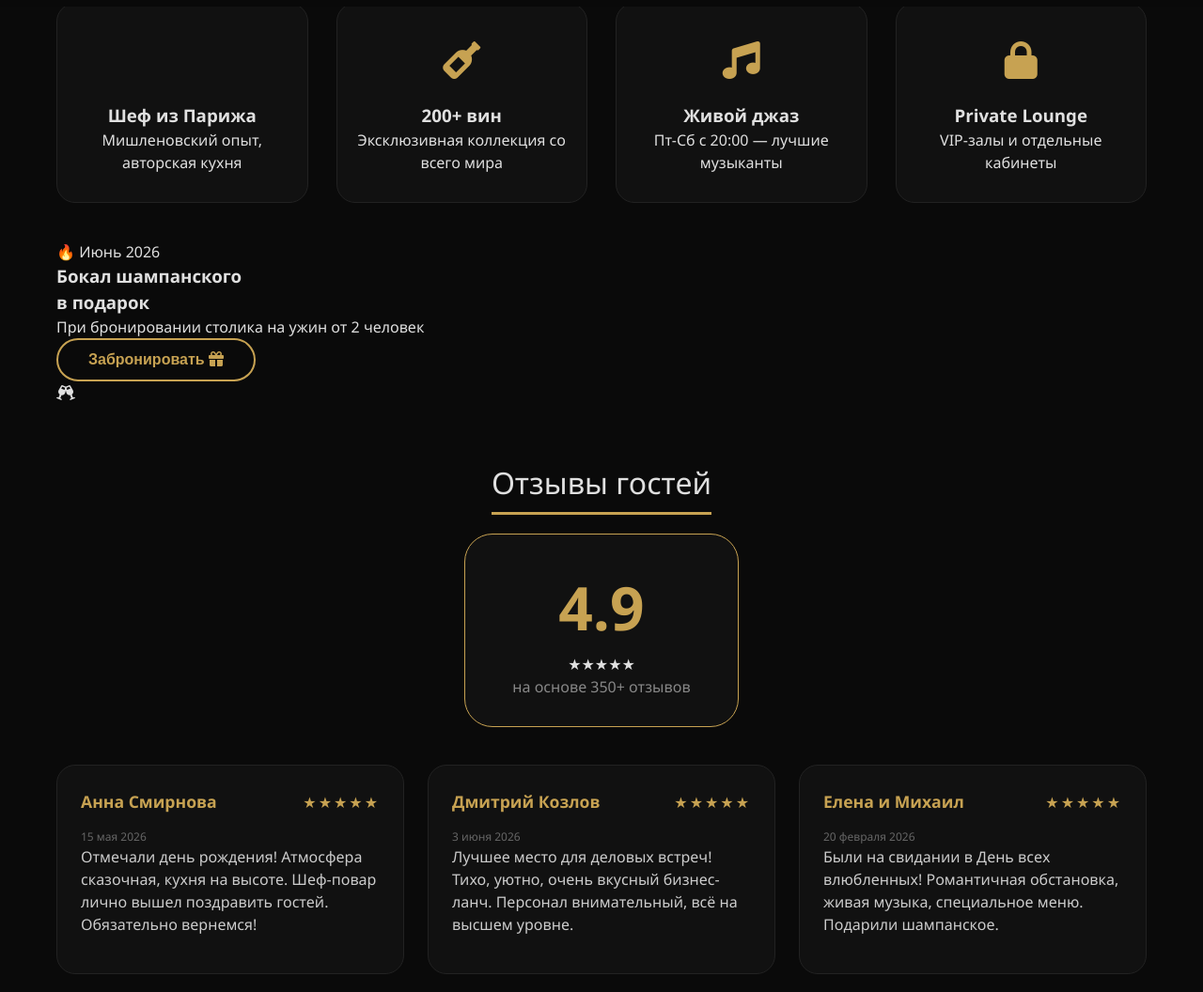
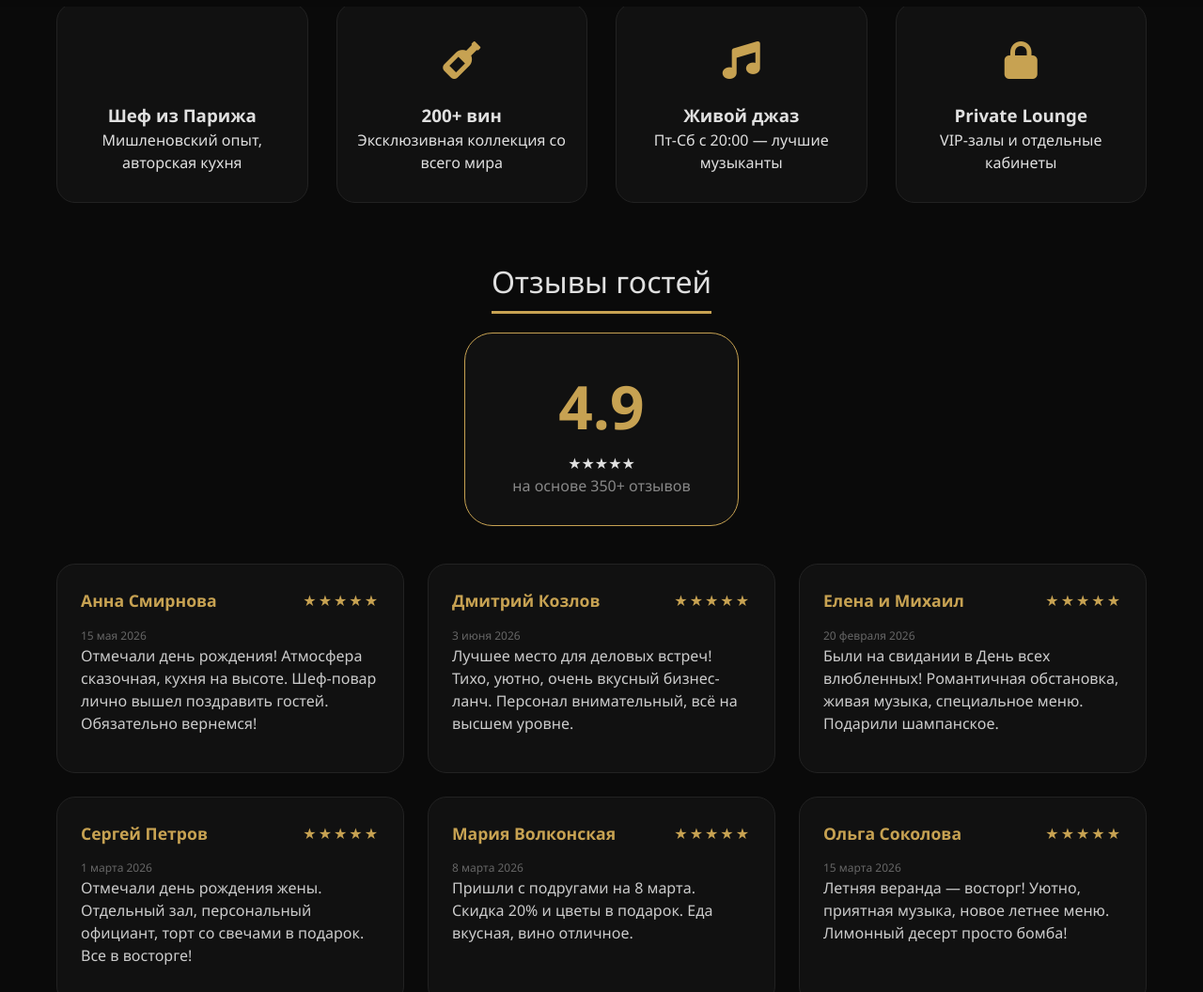
Before and after one commit to LoysitDeflonDon/restaurantbistro, a plain HTML site: page index.html in a window 1280 px wide. Shown: the part 793-1849 px from the top of the page at 94% size. Drawn offline with Linux system fonts and the light colour scheme; some icons are missing.

Commit message:
Update index.html

```diff
--- a/index.html
+++ b/index.html
@@ -108,6 +108,10 @@
             color: #c7a252;
             font-size: 1.5rem;
         }
+        /* Убрали ебаный спецоффер */
+        .special-offer {
+            display: none;
+        }
     </style>
 </head>
 <body>
@@ -172,21 +176,6 @@
                 <div class="feature-card"><div class="feature-icon"><i class="fas fa-lock"></i></div><h3>Private Lounge</h3><p>VIP-залы и отдельные кабинеты</p></div>
             </div>
 
-            <!-- Спецпредложение -->
-            <div class="special-offer">
-                <div class="offer-content">
-                    <span class="offer-badge">🔥 Июнь 2026</span>
-                    <h3>Бокал шампанского<br>в подарок</h3>
-                    <p>При бронировании столика на ужин от 2 человек</p>
-                    <button class="btn btn-outline-light" onclick="location.href='booking.html'">
-                        Забронировать <i class="fas fa-gift"></i>
-                    </button>
-                </div>
-                <div class="offer-image">
-                    <i class="fas fa-champagne-glasses"></i>
-                </div>
-            </div>
-
             <!-- Блок отзывов (15 штук) -->
             <div class="reviews-section">
                 <h2 class="section-title"><span>Отзывы гостей</span></h2>
```
